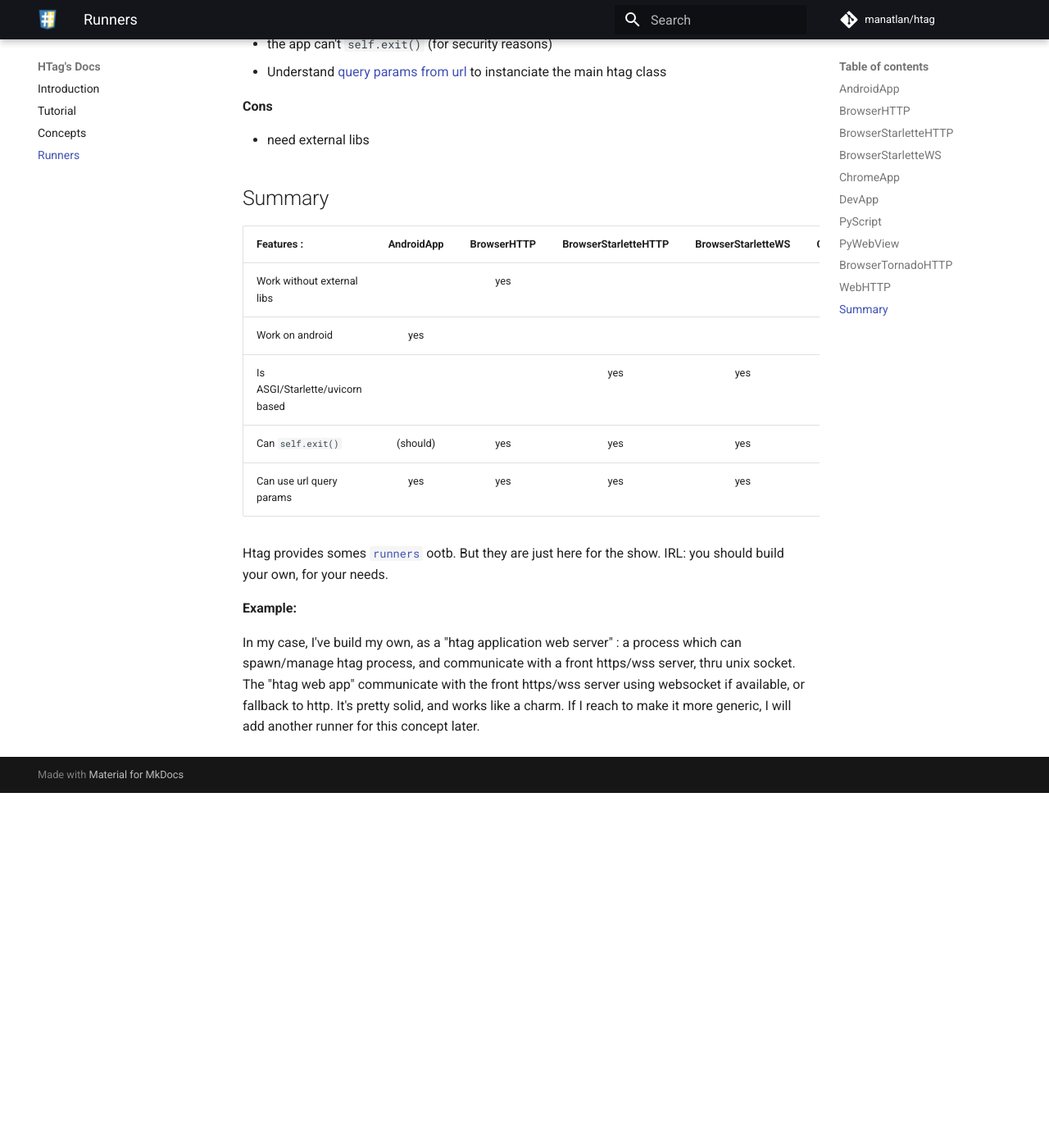
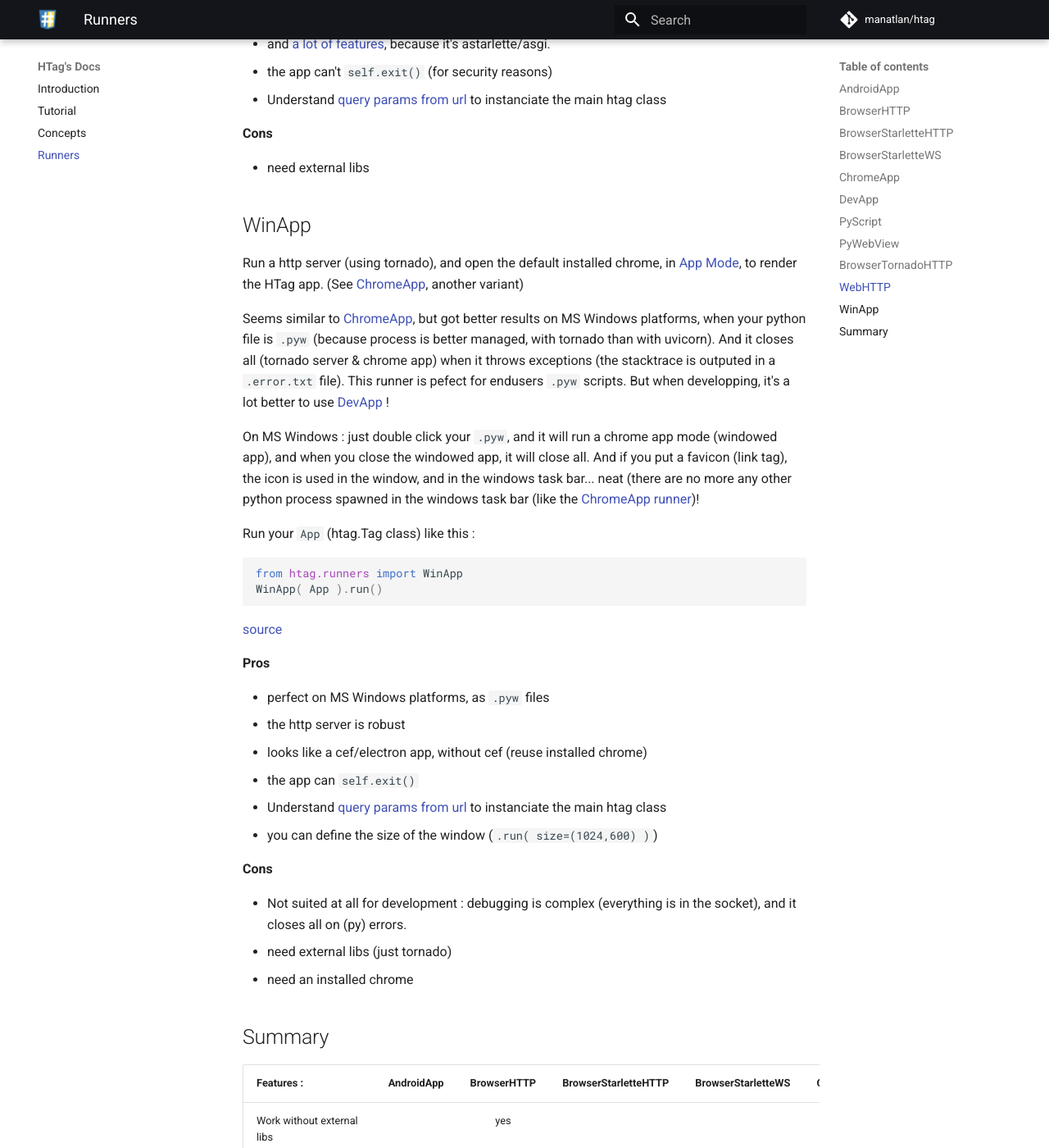
Before and after one commit to manatlan/htag, an MkDocs documentation site: the page built from docs/runners.md, in a window 1280 px wide and 1400 px high, scrolled down 6789 px. Shown: the whole window at 82% size. Built offline with MkDocs 1.6.1 and Material for MkDocs 9.7.7, drawn with Linux system fonts in a browser that asks for light colours; comment, search, counter and statistics services are not loaded; before the commit the page ends 7756 px from its top, so only the background shows below that; some of the changed text lies outside the part shown.

Commit message:
winapp minimal docs ;-)

````diff
--- a/docs/runners.md
+++ b/docs/runners.md
@@ -7,7 +7,7 @@
  * [BrowserHTTP](#browserhttp) is really adapted to run your htag app with just pure python.
  * [DevApp](#devapp) is the perfect runner during developpement process, because it autoreloads (and autorefreshs UI) on file changes, and it's easy to follow http interactions in devtools/console of your browser.
  * [PyWebView](#pywebview) is the perfect solution, to deliver a gui python app, as a freezed exe (embbeding the pywebview/cef).
- * [ChromeApp](#chromeapp) is the perfect solution to deliver a gui python app, with minimal footprints, because it will reuse the installed chrome of the computer.
+ * [ChromeApp](#chromeapp) is the perfect solution to deliver a gui python app, with minimal footprints, because it will reuse the installed chrome of the computer. (see [WinApp](#winapp) too)
  * [PyScript](#pyscript) is fun, if you only have a browser (no need of python ;-), just html !
 
 But, in all cases, your **htag app** will run in all theses runners, in the same way !
@@ -138,6 +138,7 @@
 
 ## ChromeApp
 Run a http server (using starlette/uvicorn), and open the default chrome, in [App Mode](https://technastic.com/open-websites-in-application-mode-google-chrome/), to render the HTag app.
+(See [WinApp](#winapp), for MS Windows)
 
 Run your `App` (htag.Tag class) like this :
 
@@ -156,6 +157,7 @@
  - the app can `self.exit()`
  - and [a lot of features](../asgi/), because it's astarlette/asgi.
  - Understand [query params from url](../query_params/) to instanciate the main htag class
+ - you can define the size of the window (`.run( size=(1024,600) )`)
 
 **Cons**
 
@@ -361,7 +363,38 @@
  - need external libs
 
 
+## WinApp
+Run a http server (using tornado), and open the default installed chrome, in [App Mode](https://technastic.com/open-websites-in-application-mode-google-chrome/), to render the HTag app.
+(See [ChromeApp](#chromeapp), another variant)
 
+Seems similar to [ChromeApp](#chromeapp), but got better results on MS Windows platforms, when your python file is `.pyw` (because process is better managed, with tornado than with uvicorn).
+And it closes all (tornado server & chrome app) when it throws exceptions (the stacktrace is outputed in a `.error.txt` file). This runner is pefect for endusers `.pyw` scripts. But when developping, it's a lot better to use [DevApp](#devapp) !
+
+On MS Windows : just double click your `.pyw`, and it will run a chrome app mode (windowed app), and when you close the windowed app, it will close all. And if you put a favicon (link tag), the icon is used in the window, and in the windows task bar... neat (there are no more any other python process spawned in the windows task bar (like the [ChromeApp runner](#chromeapp))!
+
+Run your `App` (htag.Tag class) like this :
+
+```python
+from htag.runners import WinApp
+WinApp( App ).run()
+```
+
+[source](https://github.com/manatlan/htag/blob/main/htag/runners/winapp.py)
+
+**Pros**
+
+ - perfect on MS Windows platforms, as `.pyw` files
+ - the http server is robust
+ - looks like a cef/electron app, without cef (reuse installed chrome)
+ - the app can `self.exit()`
+ - Understand [query params from url](../query_params/) to instanciate the main htag class
+ - you can define the size of the window (`.run( size=(1024,600) )`)
+
+**Cons**
+
+ - Not suited at all for development : debugging is complex (everything is in the socket), and it closes all on (py) errors.
+ - need external libs (just tornado)
+ - need an installed chrome
 
 
 
@@ -375,13 +408,13 @@
 
 ## Summary
 
- | Features :                             | AndroidApp | BrowserHTTP | BrowserStarletteHTTP | BrowserStarletteWS | ChromeApp | DevApp | PyScript | PyWebView | BrowserTornadoHTTP | WebHTTP |
- |:---------------------------------------|:----------:|:-----------:|:--------------------:|:------------------:|:---------:|:------:|:--------:|:---------:|:------------------:|:-------:|
- | Work without external libs             |            | yes         |                      |                    |           |        | yes      |           |                    |         |
- | Work on android                        | yes        |             |                      |                    |           |        | yes      |           |                    |         |
- | Is ASGI/Starlette/uvicorn based        |            |             | yes                  | yes                | yes       | yes    |          |           |                    | yes     |
- | Can `self.exit()`                      | (should)   | yes         | yes                  | yes                | yes       | no ;-( |          | yes       |  yes               | no!     |
- | Can use url query params               | yes        | yes         | yes                  | yes                | yes       | yes    | yes      |           |  yes               | yes     |
+ | Features :                             | AndroidApp | BrowserHTTP | BrowserStarletteHTTP | BrowserStarletteWS | ChromeApp | DevApp | PyScript | PyWebView | BrowserTornadoHTTP | WebHTTP | WinApp  |
+ |:---------------------------------------|:----------:|:-----------:|:--------------------:|:------------------:|:---------:|:------:|:--------:|:---------:|:------------------:|:-------:|:-------:|
+ | Work without external libs             |            | yes         |                      |                    |           |        | yes      |           |                    |         |         |
+ | Work on android                        | yes        |             |                      |                    |           |        | yes      |           |                    |         |         |
+ | Is ASGI/Starlette/uvicorn based        |            |             | yes                  | yes                | yes       | yes    |          |           |                    | yes     |         |
+ | Can `self.exit()`                      | (should)   | yes         | yes                  | yes                | yes       | no ;-( |          | yes       |  yes               | no!     |  yes    |
+ | Can use url query params               | yes        | yes         | yes                  | yes                | yes       | yes    | yes      |           |  yes               | yes     |  yes    |
 
 
 Htag provides somes [`runners`](https://github.com/manatlan/htag/runners) ootb. But they are just here for the show. IRL: you should build your own, for your needs.
````
